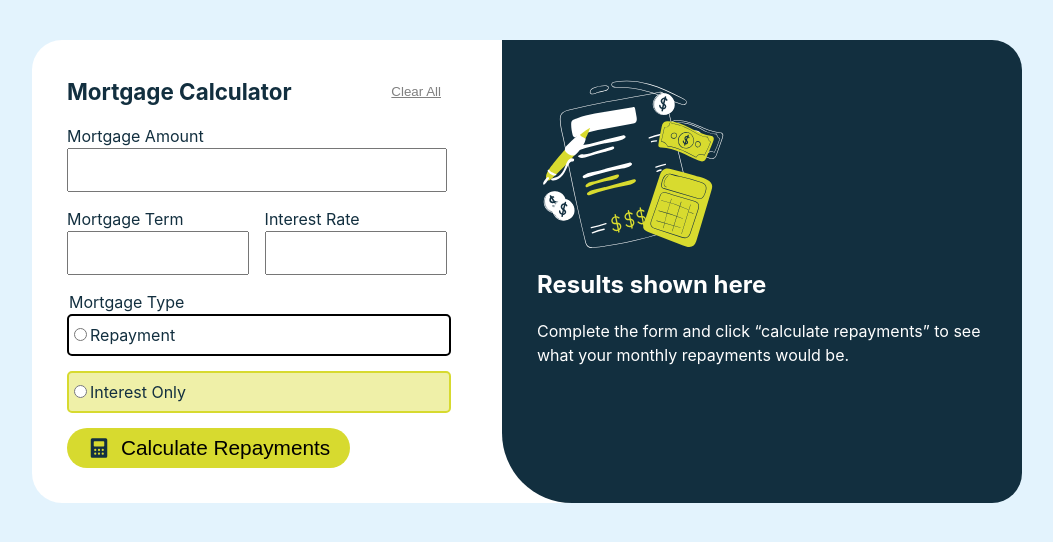
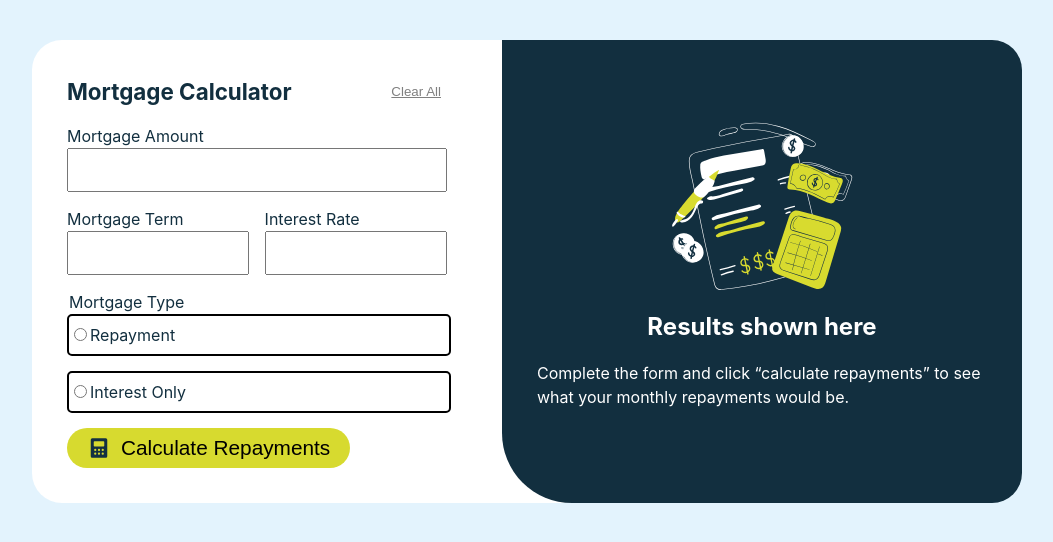
Before and after one commit to mathematiCode/mortgage-calculator, a React (Vite) app: page / in a window 1280 px wide. Shown: the top 542 px of the page, without its empty margins (158-1211 px from the left). Built offline with nearby package versions, Linux system fonts and the light colour scheme.

Commit message:
form partially works

```diff
--- a/src/App.css
+++ b/src/App.css
@@ -39,6 +39,7 @@ button {
   display: flex;
   gap: 10px;
   align-items: center;
+  cursor: pointer;
 }
 
 input[type='number'] {
@@ -81,15 +82,20 @@ fieldset {
   gap: 15px;
 }
 
-fieldset > label {
+.mortgage-type {
   border: solid black 2px;
   width: 100%;
   border-radius: 5px;
   padding-block: 7px;
   gap: 10px;
+  cursor: pointer;
 }
 
-.selected-mortgage-type {
+.mortgage-type:hover {
+  border: solid var(--lime-500) 2px;
+}
+
+mortgage-type[data='selected'] {
   background-color: var(--lime-100);
   accent-color: var(--lime-500);
   border: solid var(--lime-500) 2px;
@@ -134,3 +140,11 @@ h3 {
   font-weight: 800;
   font-size: 1.5rem;
 }
+
+.incomplete-results {
+  display: flex;
+  flex-direction: column;
+  align-items: center;
+  justify-content: center;
+  height: 100%;
+}
--- a/src/App.jsx
+++ b/src/App.jsx
@@ -4,38 +4,91 @@ import CompletedResults from './components/CompletedResults';
 import IncompleteResults from './components/IncompleteResults';
 
 function App() {
+  const [status, setStatus] = useState('empty');
+  const [amount, setAmount] = useState('');
+  const [term, setTerm] = useState('');
+  const [interestRate, setInterestRate] = useState('');
+  const [mortgageType, setMortgageType] = useState('none');
   const [monthlyRepayment, setMonthlyRepayment] = useState(0);
+
+  function handleSubmit(event) {
+    event.preventDefault();
+    console.log('amount is', amount);
+    console.log('term is', term);
+    if (amount > 0 && term > 0) {
+      setMonthlyRepayment(amount / term / 12);
+    }
+    if (amount > 0 && term > 0 && interestRate >= 0 && mortgageType) {
+      setStatus('success');
+      if (mortgageType == 'repayment') {
+        setMonthlyRepayment(1000);
+      } else if (mortgageType == 'interest-only') {
+        setMonthlyRepayment(200);
+      } else setMonthlyRepayment(5);
+    } else if (amount < 0 || term < 0 || interestRate < 0 || mortgageType) {
+      setStatus('inProgress');
+    }
+  }
 
   return (
     <div className="main">
-      <form>
+      <form onSubmit={event => handleSubmit(event)}>
         <div className="title-and-button">
           <h1>Mortgage Calculator</h1>
           <button className="clear-button">Clear All</button>
         </div>
         <label htmlFor="mortgageAmount" className="label-on-top">
           Mortgage Amount
-          <input type="number" id="mortgageAmount" />
+          <input
+            type="number"
+            id="mortgageAmount"
+            value={amount}
+            onChange={event => setAmount(event.target.value)}
+          />
         </label>
         <div className="flex-horizontal">
           <label htmlFor="mortgageTerm" className="label-on-top">
             Mortgage Term
-            <input type="number" id="mortgageTerm" />
+            <input
+              type="number"
+              id="mortgageTerm"
+              value={term}
+              onChange={event => setTerm(event.target.value)}
+            />
           </label>
           <label htmlFor="interestRate" className="label-on-top">
             Interest Rate
-            <input type="number" id="interestRate" />
+            <input
+              type="number"
+              id="interestRate"
+              value={interestRate}
+              onChange={event => setInterestRate(event.target.value)}
+            />
           </label>
         </div>
 
         <fieldset>
           <legend>Mortgage Type </legend>
-          <label htmlFor="repayment">
-            <input type="radio" name="mortgageType" id="repayment" />
+          <label htmlFor="repayment" className="mortgage-type">
+            <input
+              type="radio"
+              name="mortgageType"
+              id="repayment"
+              value={'repayment'}
+              checked={mortgageType === 'repayment'}
+              onChange={event => setMortgageType(event.target.value)}
+            />
             Repayment
           </label>
-          <label htmlFor="interest-only" className="selected-mortgage-type">
-            <input type="radio" name="mortgageType" id="interest-only" />
+          <label htmlFor="interest-only" className="mortgage-type">
+            <input
+              type="radio"
+              name="mortgageType"
+              id="interest-only"
+              value="interest-only"
+              checked={mortgageType === 'interest-only'}
+              onChange={event => setMortgageType(event.target.value)}
+            />
             Interest Only
           </label>
         </fieldset>
@@ -45,8 +98,11 @@ function App() {
         </button>
       </form>
       <div className="output-container">
-        <IncompleteResults />
-        {/* <CompletedResults monthlyRepayment={monthlyRepayment} /> */}
+        {status == 'success' ? (
+          <CompletedResults monthlyRepayment={monthlyRepayment} />
+        ) : (
+          <IncompleteResults />
+        )}
       </div>
     </div>
   );
--- a/src/components/IncompleteResults.jsx
+++ b/src/components/IncompleteResults.jsx
@@ -1,13 +1,13 @@
 function IncompleteResults() {
   return (
-    <>
+    <div className="incomplete-results">
       <img src="./assets/images/illustration-empty.svg" />
       <h2> Results shown here</h2>
       <p>
         Complete the form and click “calculate repayments” to see what your
         monthly repayments would be.
       </p>
-    </>
+    </div>
   );
 }
 
```
